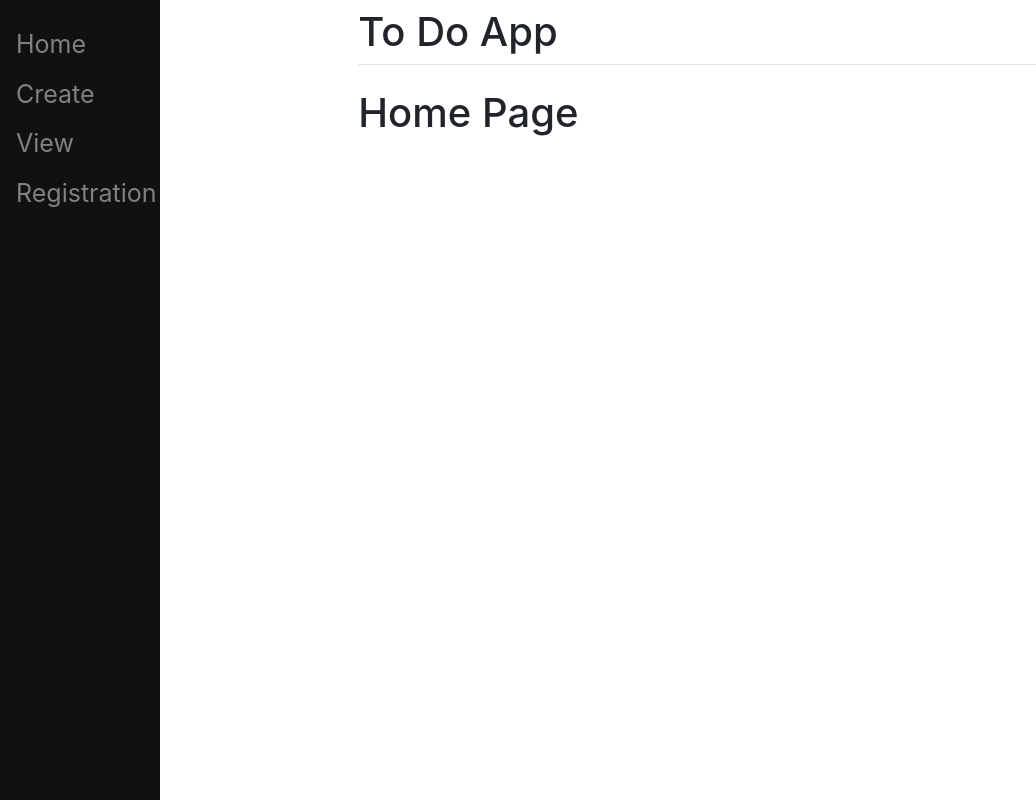
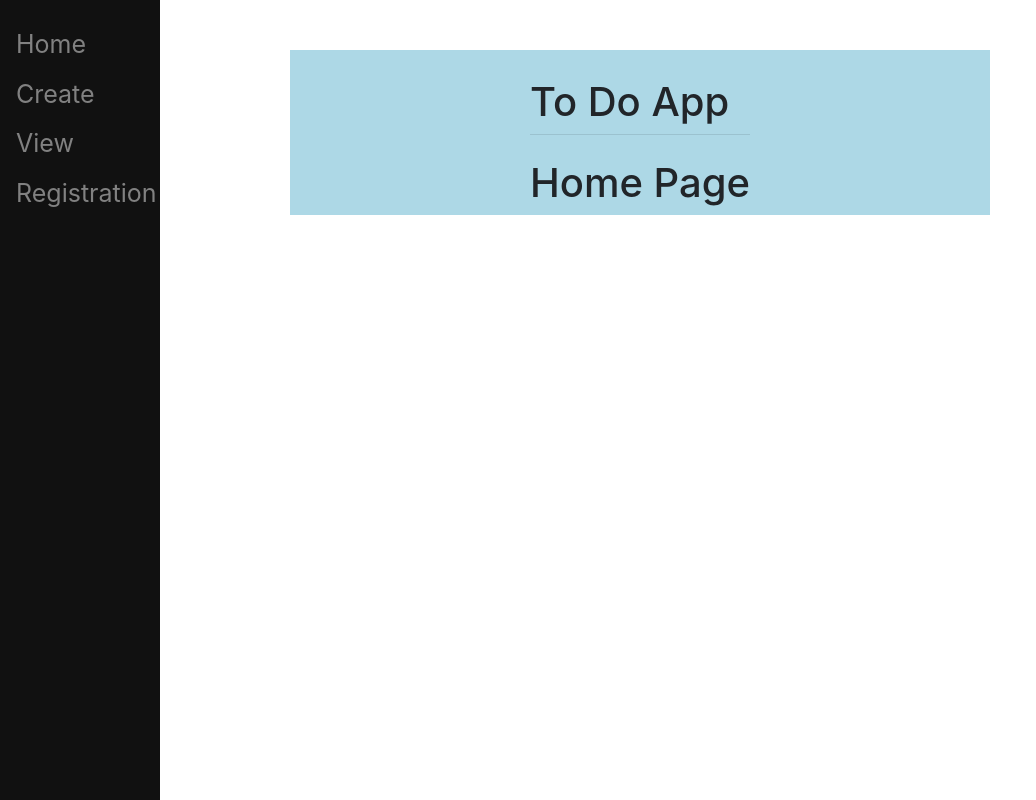
Before and after one commit to guilherme-SN/To-Do-List, a Django app: page / in a window 1280 px wide. Shown: the whole page, without its empty margins (0-1036 px from the left). Run offline with Django 4.2, Linux system fonts and the light colour scheme.

Commit message:
added some basic CSS

```diff
--- a/main/templates/main/base.html
+++ b/main/templates/main/base.html
@@ -7,6 +7,9 @@
     <link rel="stylesheet" href="https://cdn.jsdelivr.net/npm/bootstrap@4.3.1/dist/css/bootstrap.min.css" integrity="sha384-ggOyR0iXCbMQv3Xipma34MD+dH/1fQ784/j6cY/iJTQUOhcWr7x9JvoRxT2MZw1T" crossorigin="anonymous">
     <link rel="stylesheet" href="https://cdnjs.cloudflare.com/ajax/libs/font-awesome/4.7.0/css/font-awesome.min.css">
     <style type="text/css">
+        body {
+            padding-top: 50px;
+        }
         .sidenav {
             height: 100%;
             width: 160px;
@@ -32,8 +35,10 @@
         }
 
         #main {
-            margin-left: 160px;
-            padding: 0px 10px;
+            background-color: lightblue;
+            padding-top: 20px;
+            max-width: 700px;
+            margin: auto;
         }
     </style>
 
@@ -45,7 +50,6 @@
     </title>
 </head>
 <body>
-
     <div class="sidenav">
         <a href="/">Home</a>
         <a href="/create">Create</a>
@@ -53,16 +57,16 @@
         <a href="/register">Registration</a>
     </div>
 
-    <div id="main">
-        <div class="row justify-content-center">
-            <div class="col-8">
-                <h1 class="mt-2">To Do App</h1>
-                <hr class="mt-0 mb-4">
-                {% block content %}
-                {% endblock %}
-            </div>
+
+    <div id="main" class="row justify-content-center">
+        <div class="">
+            <h1 class="mt-2">To Do App</h1>
+            <hr class="mt-0 mb-4">
+            {% block content %}
+            {% endblock %}
         </div>
     </div>
+
 
     <script src="https://code.jquery.com/jquery-3.3.1.slim.min.js" integrity="sha384-q8i/X+965DzO0rT7abK41JStQIAqVgRVzpbzo5smXKp4YfRvH+8abtTE1Pi6jizo" crossorigin="anonymous"></script>
     <script src="https://cdn.jsdelivr.net/npm/popper.js@1.14.7/dist/umd/popper.min.js" integrity="sha384-UO2eT0CpHqdSJQ6hJty5KVphtPhzWj9WO1clHTMGa3JDZwrnQq4sF86dIHNDz0W1" crossorigin="anonymous"></script>
```
Also changed, not shown: main/templates/main/list.html (+29 -13 lines), README.md, db.sqlite3.
